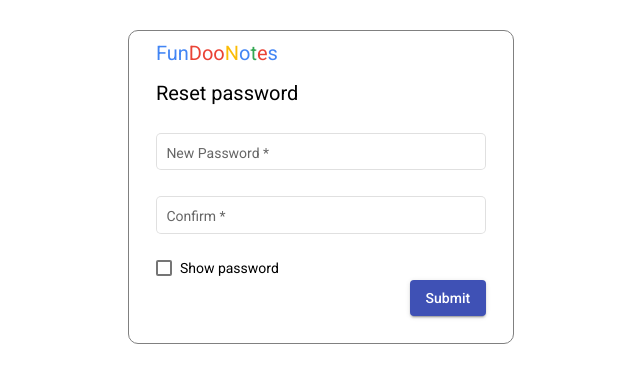
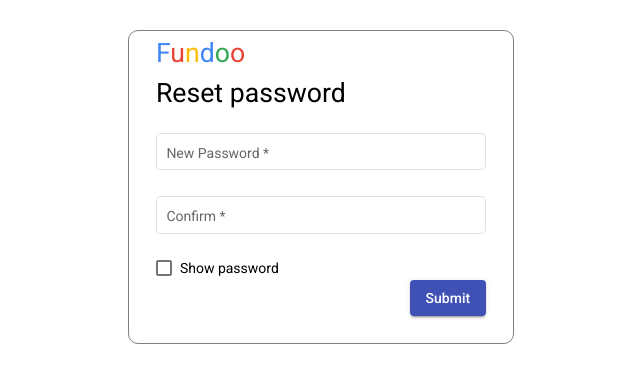
Before and after one commit to shireen2828/FundooApp-frontend-, an Angular app: page /resetpassword in a window 1280 px wide. Shown: the top 382 px of the page, without its empty margins (319-959 px from the left). Built offline with nearby package versions, Linux system fonts and the light colour scheme.

Commit message:
[shireen]added snackbar to the login

```diff
--- a/src/app/Pages/login/login.component.html
+++ b/src/app/Pages/login/login.component.html
@@ -31,7 +31,7 @@
     <div class="password">
       <mat-form-field class="pass" appearance="outline">
         <mat-label >Password</mat-label>
-        <input type="password" id="password" matInput placeholder="" formControlName="Password" required>
+        <input type="password" id="password" type="{{ isActive ? 'password' : 'text' }}" matInput placeholder="" formControlName="Password" required>
         <mat-error *ngIf="loginform.hasError('required', 'Password')">
           Please enter your password
         </mat-error>
@@ -41,13 +41,15 @@
     </div>
     <div class="Show-password">
       <section class="example-section">
-        <mat-checkbox color="primary" >Show password</mat-checkbox>
+        <mat-checkbox color="primary" (change)="isActive = isActive ? false : true" >Show password</mat-checkbox>
       </section>
 
     </div>
     <div class="btns">
       <div class="create">
+        <a [routerLink]="['/register']" >
       Create account
+        </a>
       </div>
       <div class="submit-btn">
         <button type="submit" mat-raised-button >Login</button>
--- a/src/app/Pages/login/login.component.scss
+++ b/src/app/Pages/login/login.component.scss
@@ -87,3 +87,15 @@
       mat-form-field{
         width: -webkit-fill-available;
       }
+      a{
+        color: #1a73e8;
+        font-size: inherit;
+        font-family: "Google Sans",Roboto,Arial,sans-serif;
+        font-weight: 500;
+        text-transform: none;
+        text-decoration: none;
+      }
+     .mat-raised-button {
+        background-color: #1a73e8;
+        color: white;
+      }
--- a/src/app/Pages/login/login.component.ts
+++ b/src/app/Pages/login/login.component.ts
@@ -1,6 +1,9 @@
 import { Component, OnInit } from '@angular/core';
 import { FormGroup, FormControl, FormBuilder, Validators } from '@angular/forms';
 import { UserServiceService } from 'src/app/Services/userService/user-service.service';
+import { MatSnackBar } from '@angular/material/snack-bar';
+import { MatSnackBarConfig } from '@angular/material/snack-bar';
+import { Router } from '@angular/router';
 
 
 @Component({
@@ -11,9 +14,11 @@
 export class LoginComponent implements OnInit {
   loginform: FormGroup;
   hide=true;
+  public isActive: boolean;
+  public notSame: boolean;
 
 
-  constructor(private formbuilder: FormBuilder, public userservice: UserServiceService) {
+  constructor(private formbuilder: FormBuilder, public userservice: UserServiceService, public snackbar: MatSnackBar, private route: Router) {
 
     this.loginform = this.formbuilder.group({
 
@@ -25,21 +30,48 @@
       ])
 
     });
+    this.isActive = true;
+    this.notSame = false;
 
+  }
+
+  openSnackBar(message: string, duration: number){
+    let config = new MatSnackBarConfig();
+    if (duration != 0){
+      config.duration = duration;
+    }
+    this.snackbar.open(message, undefined, config);
+  }
+
+  TogglePassword() {
+    this.isActive = this.isActive ? true : false
   }
 
   ngOnInit(): void {
   }
 
   login = () => {
+    if(this.loginform.valid){
+      this.openSnackBar('logging in...', 0);
+    }
     let data = {
       "Email": this.loginform.controls.Email.value,
       "Password": this.loginform.controls.Password.value
     }
 
-    this.userservice.login(data).subscribe((result => {
+    this.userservice.login(data).subscribe((result) => {
       console.log(result);
-    }))
+      this.openSnackBar('log in successfull', 2000)
+    },
+    (error:any) => {
+      if(error['status'] == 0){
+        this.openSnackBar('log in failed: server offline', 2000)
+      }
+      else{
+        this.openSnackBar('log in failed: ' +error['error']['message'], 2000)
+      }
+    }
+    );
   }
 
 }
--- a/src/app/Pages/resetpassword/resetpassword.component.html
+++ b/src/app/Pages/resetpassword/resetpassword.component.html
@@ -1,13 +1,12 @@
 <div class="div-form">
-    <div class="FunDooNotes">
+    <div class="FundooNotes">
       <div>
-        <span style="color:#4285F4">Fun</span>
-        <span style="color:#EA4335">Doo</span>
-        <span style="color:#FBBC05">N</span>
-        <span style="color:#4285F4">o</span>
-        <span style="color:#34A853">t</span>
-        <span style="color:#EA4335">e</span>
-        <span style="color:#4285F4">s</span>
+        <span style="color:#4285F4">F</span>
+        <span style="color:#EA4335">u</span>
+        <span style="color:#FBBC05">n</span>
+        <span style="color:#4285F4">d</span>
+        <span style="color:#34A853">o</span>
+        <span style="color:#EA4335">o</span>
       </div>
       <br>
         <span>Reset password</span>
--- a/src/app/Pages/resetpassword/resetpassword.component.scss
+++ b/src/app/Pages/resetpassword/resetpassword.component.scss
@@ -1,8 +1,8 @@
-.FunDooNotes{
+.FundooNotes{
     margin: auto;
   margin-left: 7%;
   margin-top: 3%;
-  font-size: 15pt;
+  font-size: 20pt;
   margin-bottom: 0;
 
   }
--- a/src/app/Services/userService/user-service.service.ts
+++ b/src/app/Services/userService/user-service.service.ts
@@ -21,6 +21,6 @@
   }
 
   forget = (data:any) => {
-    return this.httpservice.post(`${this.baseurl}api/forgetPassword`, data)
+    return this.httpservice.post(`${this.baseurl}api/forgetPassword?emailAdddress=` +data, null)
   }
 }
```
